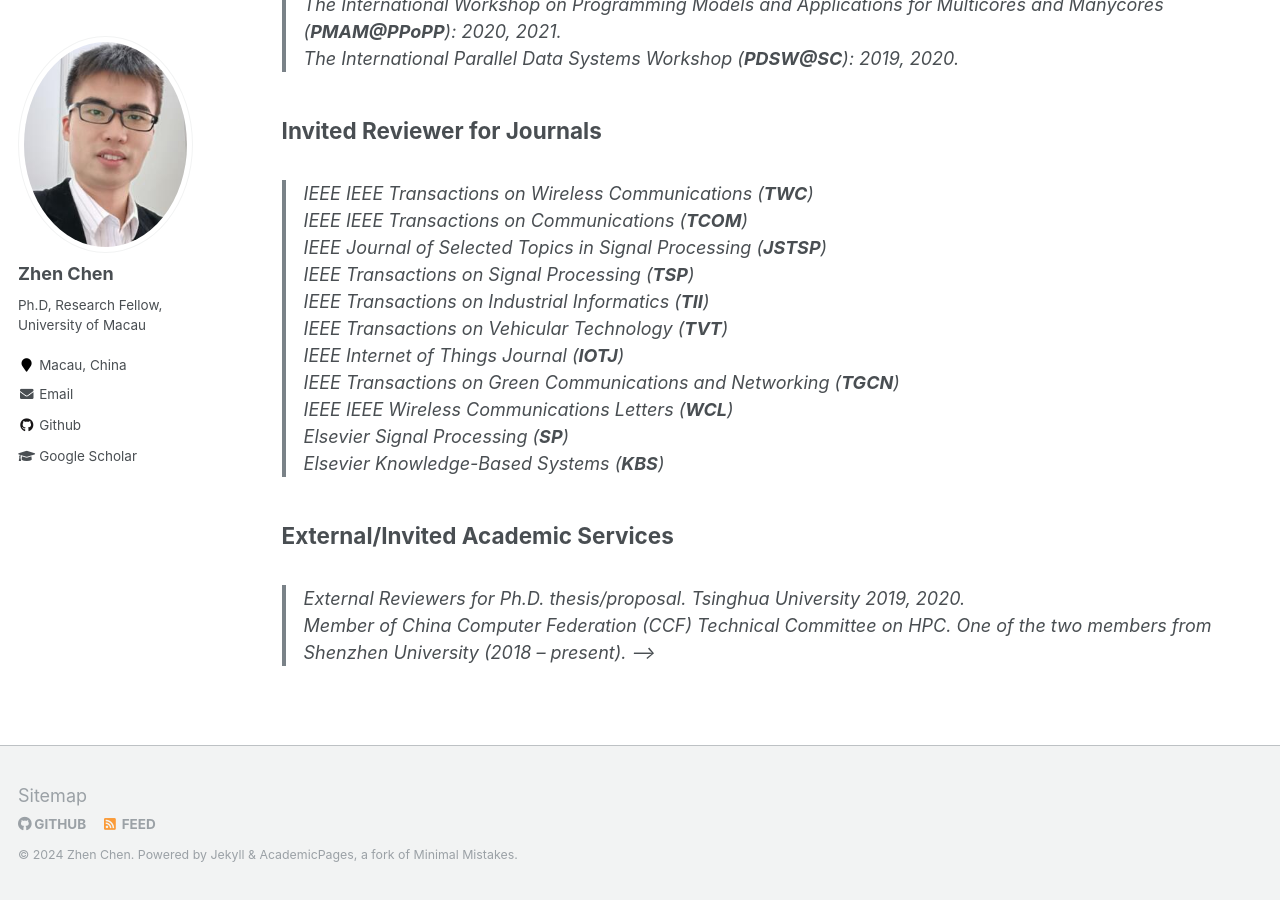
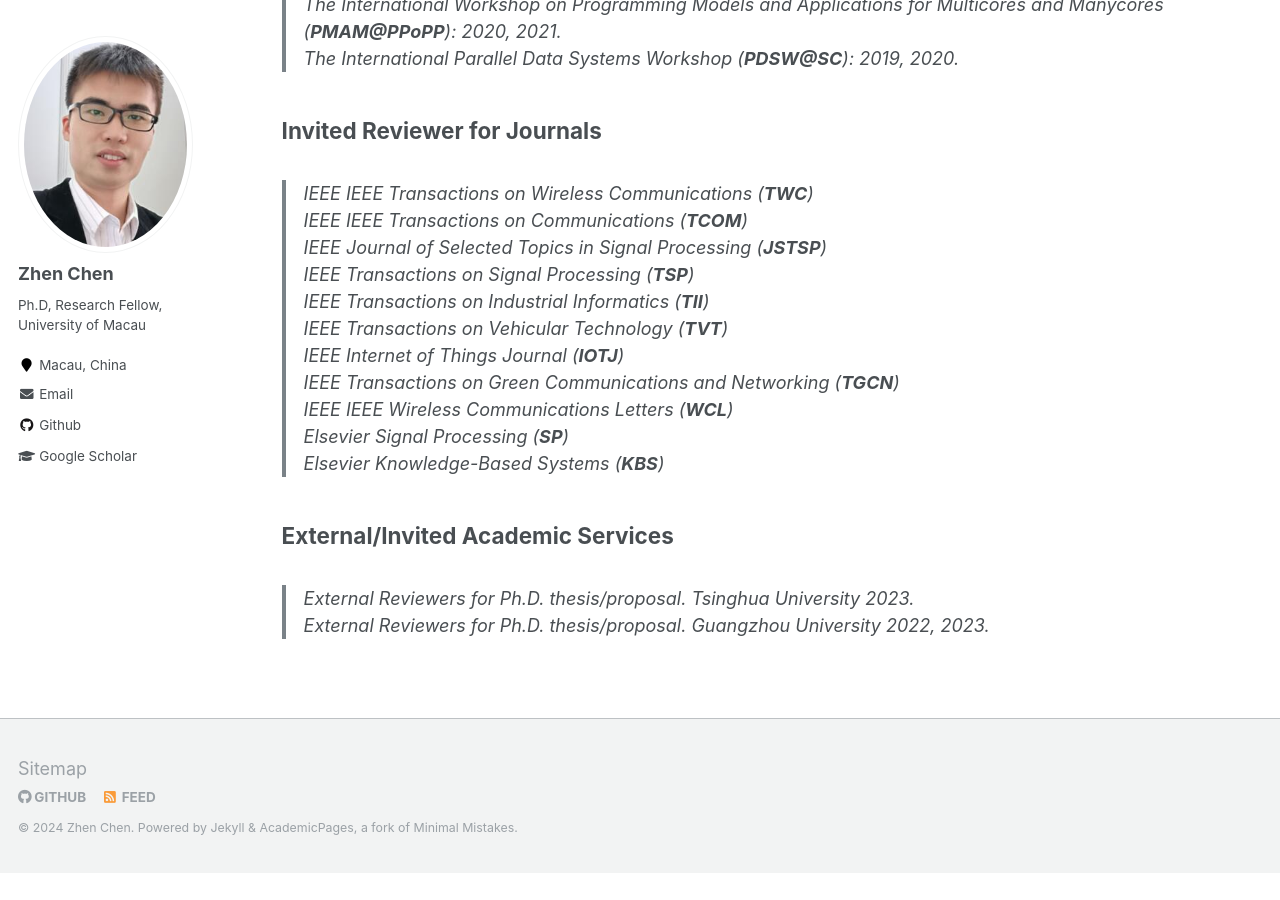
Before and after one commit to baile035/chenz_CV, a Jekyll site: the page built from _pages/service.md, in a window 1280 px wide and 900 px high, scrolled down 1280 px. Built offline with Jekyll 4.4.1, drawn with Linux system fonts in a browser that asks for light colours; after the commit the page ends 2153 px from its top, so only the background shows below that.

Commit message:
Update service.md

```diff
--- a/_pages/service.md
+++ b/_pages/service.md
@@ -71,6 +71,7 @@ Elsevier Knowledge-Based Systems (**KBS**)<br>
 
 External/Invited Academic Services
 ---
-> External Reviewers for Ph.D. thesis/proposal. Tsinghua University 2019, 2020.<br>
-<!--> Member of China Computer Federation (CCF) Technical Committee on HPC. One of the two members from Shenzhen University (2018 – present).
+> External Reviewers for Ph.D. thesis/proposal. Tsinghua University 2023.<br>
+> External Reviewers for Ph.D. thesis/proposal. Guangzhou University 2022, 2023.<br>
+<!-- Member of China Computer Federation (CCF) Technical Committee on HPC. One of the two members from Shenzhen University (2018 – present).
 -->
```
